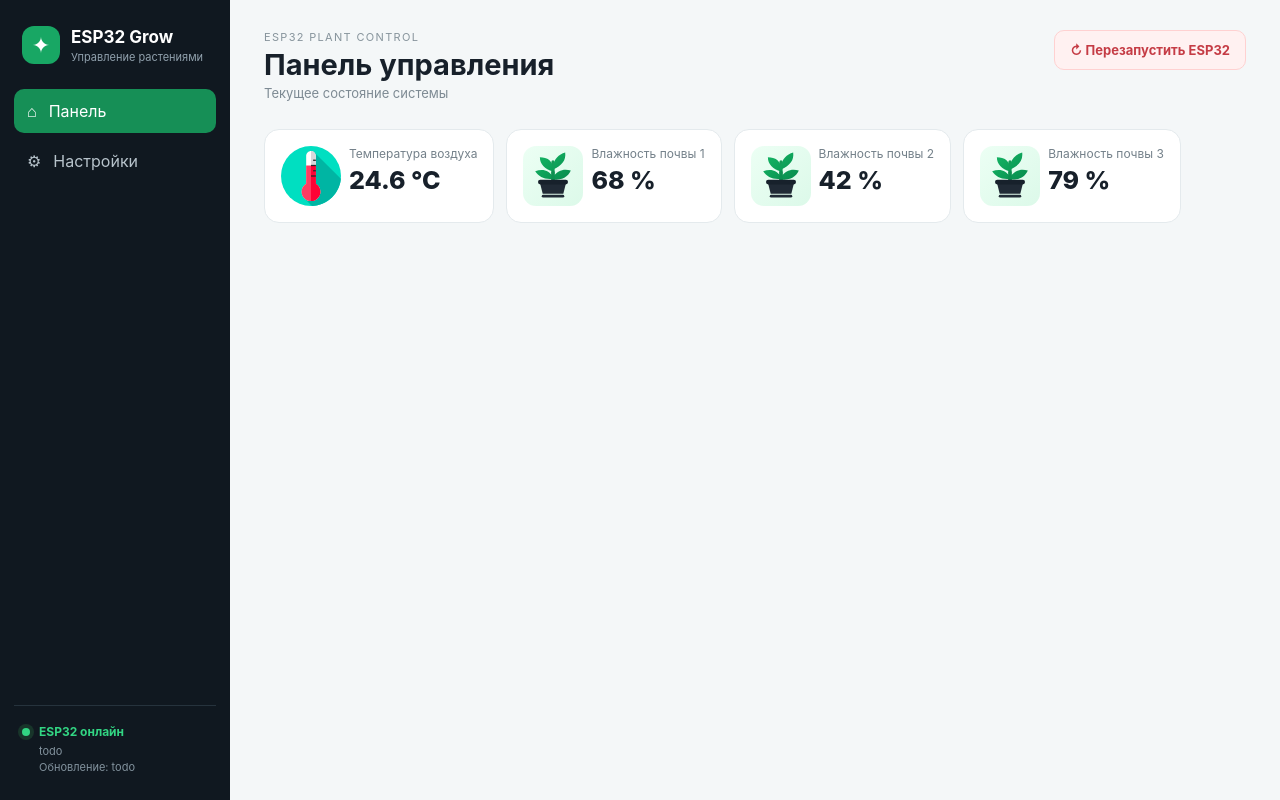
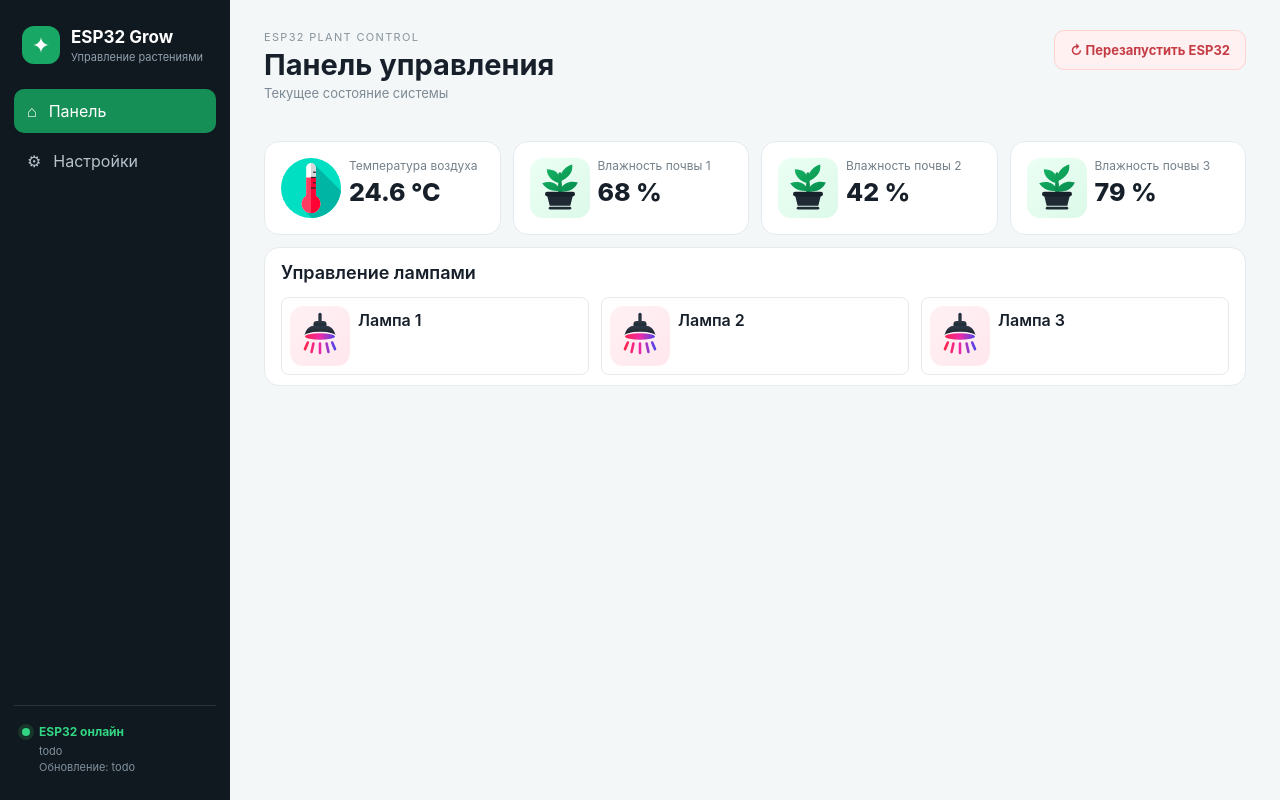
Before and after one commit to markov-git/esp32-lamp-web, a React (Vite) app: page / in a window 1280 px wide. Built offline with nearby package versions, Linux system fonts and the light colour scheme.

Commit message:
Заготовки компонентов ламп

```diff
--- a/src/App.css
+++ b/src/App.css
@@ -134,6 +134,9 @@ button {
 }
 
 .form-container {
+    display: flex;
+    flex-direction: column;
+    gap: 12px;
 }
 
 .topbar {
@@ -198,5 +201,24 @@ button {
 .sensor-cards-row {
     display: flex;
     gap: 12px;
-    margin-bottom: 30px;
 }
+
+.card {
+    width: 100%;
+    padding: 10px 16px;
+    background: #fff;
+    border: 1px solid #e4eaed;
+    border-radius: 15px;
+}
+
+.card-caption {
+    font-size: 18px;
+    line-height: 1.1;
+    font-weight: 600;
+    margin: 5px 0 14px
+}
+
+.card-content {
+    display: flex;
+    gap: 12px;
+}
--- a/src/components/forms/Dashboard.tsx
+++ b/src/components/forms/Dashboard.tsx
@@ -1,9 +1,13 @@
 import * as React from 'react';
 import { FormHead } from '../ui/FormHead.tsx';
 import { SensorCard } from '../ui/SensorCard.tsx';
+import { Card } from '../ui/Card.tsx';
+import { useAppContext } from '../../Context.tsx';
+import { LampCard } from '../ui/LampCard.tsx';
 
 
 export const Dashboard: React.ComponentType = () => {
+	const ctx = useAppContext();
 
 	return (
 		<div className="form-container">
@@ -37,6 +41,12 @@ export const Dashboard: React.ComponentType = () => {
 					iconPath="/flower.svg"
 				/>
 			</div>
+
+			<Card caption="Управление лампами">
+				<LampCard value={ctx?.state.lamps[0]}/>
+				<LampCard value={ctx?.state.lamps[1]}/>
+				<LampCard value={ctx?.state.lamps[2]}/>
+			</Card>
 		</div>
 	);
 };
--- /dev/null
+++ b/src/components/ui/Card.tsx
@@ -0,0 +1,20 @@
+import * as React from 'react';
+
+interface IProps extends React.PropsWithChildren {
+	caption: string
+}
+
+export const Card = (props: IProps) => {
+
+	return (
+		<div className="card">
+			<div className="card-caption">
+				{props.caption}
+			</div>
+
+			<div className="card-content">
+				{props.children}
+			</div>
+		</div>
+	)
+}
--- /dev/null
+++ b/src/components/ui/LampCard.css
@@ -0,0 +1,34 @@
+.lamp-card {
+	padding: 8px;
+	background: #fff;
+	border: 1px solid #e4eaed;
+	border-radius: 8px;
+	flex: 1;
+}
+
+.lamp-card-header {
+	display: flex;
+	gap: 8px;
+}
+
+.lamp-card-icon {
+	min-width: 60px;
+	width: 60px;
+	height: 60px;
+}
+
+.lamp-card-icon img {
+	background-size: 60px 60px;
+	background-repeat: no-repeat;
+}
+
+.lamp-card-caption {
+	display: flex;
+	flex-direction: column;
+}
+
+.lamp-card-title {
+	font-size: 16px;
+	font-weight: 600;
+	margin-top: 4px
+}
--- /dev/null
+++ b/src/components/ui/LampCard.tsx
@@ -0,0 +1,30 @@
+import type { ILampState } from '../../types/esp32.ts';
+import './LampCard.css'
+
+interface IProps {
+	value: ILampState | undefined;
+}
+
+export const LampCard = (props: IProps) => {
+
+
+	return (
+		<div className="lamp-card">
+			<div className="lamp-card-header">
+				<div className="lamp-card-icon">
+					<img src="/lamp.svg" alt=""/>
+				</div>
+
+				<div className="lamp-card-caption">
+					<div className="lamp-card-title">
+						{`Лампа ${props.value?.id || '-'}`}
+					</div>
+				</div>
+			</div>
+
+			<div className="lamp-card-body">
+
+			</div>
+		</div>
+	)
+}
--- a/src/components/ui/SensorCard.css
+++ b/src/components/ui/SensorCard.css
@@ -3,6 +3,7 @@
     background: #fff;
     border: 1px solid #e4eaed;
     border-radius: 15px;
+    flex: 1;
 }
 
 .indicator-card-container {
```
